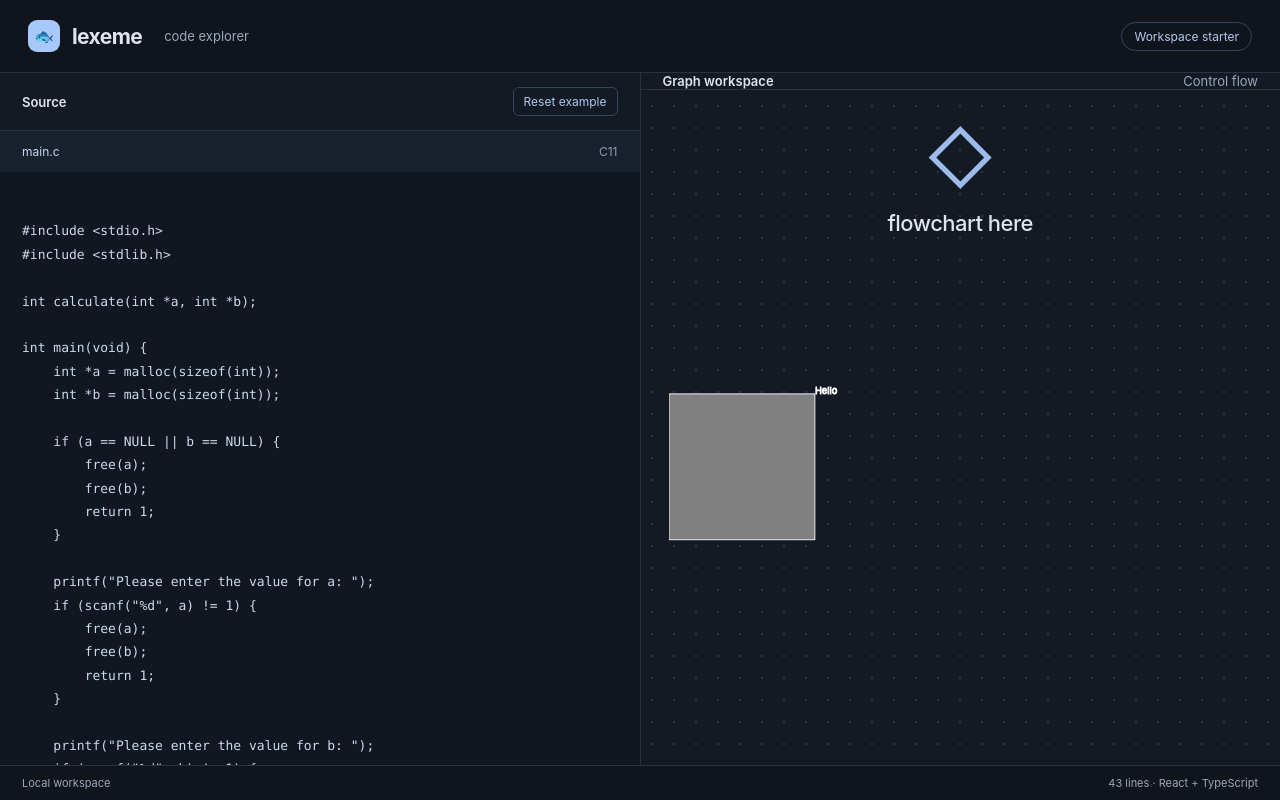
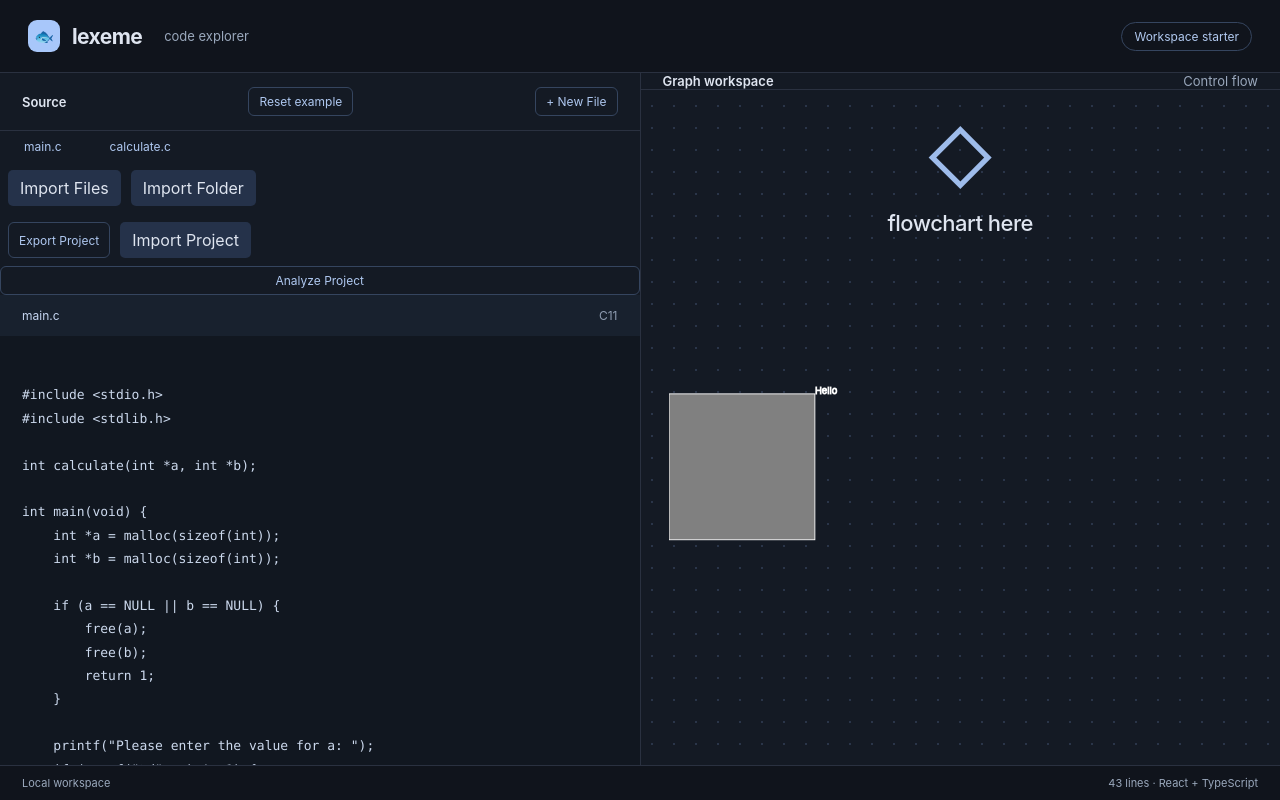
Before and after one commit to kumaryash6352/cs4366-lexeme, a React (Vite) app: page / in a window 1280 px wide. Shown: the top 800 px of the page. Built offline with nearby package versions, Linux system fonts and the light colour scheme.

Commit message:
Add multi-file workspace and project import/export

```diff
--- a/src/App.css
+++ b/src/App.css
@@ -23,3 +23,14 @@ h3 { font-size: 22px; font-weight: 500; letter-spacing: -.5px; margin: 12px 0; }
 .graph-modes { border-top: 1px solid #2a3140; color: #9aa8bc; font-size: 11px; padding: 15px 22px; text-align: center; }
 footer { display: flex; justify-content: space-between; padding: 10px 22px; border-top: 1px solid #2a3140; color: #9aa8bc; font-size: 11px; }
 @media (max-width: 760px) { .subtitle { display: none; } .toolbar { padding: 16px 22px; } }
+.file_tabs { display: flex; gap: 4px; overflow-x: auto; border-bottom: 1px solid #ccc; padding: 6px;}
+.file-tabs button { padding: 8px 24px; border: none; background: transparent; cursor: pointer; border-radius: 5px 5px 0 0; white-space: nowrap;}
+.file-tabs button.activate-tab { background: #e0e0e0; font-weight: bold; border-bottom: 2px solid #555;}
+.file-actions { display: flex; gap: 10px; padding: 8px;}
+.file-actions label { display: inline-block; padding: 8px 12px; background: #25324a; border-radius: 5px; cursor: pointer;}
+.file-actions input { display: none;}
+.project-actions { display: flex; gap: 10px; padding: 8px;}
+.project-actions label { display: inline-block; padding: 8px 12px; background: #25324a; border-radius: 5px; cursor: pointer;}
+.project-actions input { display: none;}
+.error-message {color: #dc2626;}
+.success-message {color: #16a34a;}
--- a/src/App.tsx
+++ b/src/App.tsx
@@ -50,11 +50,19 @@ import * as d3 from "https://cdn.jsdelivr.net/npm/d3@7/+esm";
 type Node = {
 	name: string;
 	kind: 'statement' | 'conditional' | 'loop';
-	file: string;
-	index: number;
-	children?: Node[];
+	file?: string;
+	index?: number;
+	children?: Node[] | null;
 };
 const graphExample : Node = {name: "Start", kind:'statement', children:[{name: "something something", kind:'statement', children:[{name: "End", kind:'statement', children:null}]}]}
+
+//Each file stores file name and content
+type SourceFile = {
+  name: string;
+  path: string;
+  content: string;
+};
+
 
 const isPanning = false;
 const flowchart_viewbox = {x:0, y:0, zoom:1000};
@@ -98,7 +106,177 @@ function zoomViewbox(cx : number, cy : number, zm : number) : void {
 // (...) exporting and importing
 
 export default function App() {
-  const [source, setSource] = useState(example);
+  //const [source, setSource] = useState(example);  //will not be needed when managing through files, but keeping for now
+
+  //stores source files loaded in workspace
+  const [files, setFiles] = useState<SourceFile[]>([
+    { name: "main.c", path: "main.c", content: example },
+    { name: "calculate.c", path: "calculate.c", content: "//Example code" },
+  ]);
+
+  //Tracks which file is curretnly selected (default is main.c)
+  const [activeFile, setActiveFile] = useState("main.c");
+
+  //Finds currently selected
+  const currentFile = files.find(file => file.path === activeFile);
+
+  //Tracks is backend is currently analyzing project
+  const [isAnalyzing, setIsAnalyzing] = useState(false);
+
+  //Stores error returned by backend or network request
+  const [analysisError, setAnalysisError] = useState("");
+
+  //Stores graoh data returned by backend
+  const [analysisResult, setAnalysisResult] = useState<unknown>(null);
+
+  async function analyzeProject() {
+    setIsAnalyzing(true);
+    setAnalysisError("");
+    setAnalysisResult(null);
+
+    try {
+      const response = await fetch("http://localhost:3000/analyze", { //Example endpoint. Replace endpoint when known
+        method: "POST",
+        headers: {
+          "Content-Type": "application/json"
+        },
+        //Sends every file with name, path, and content
+        body: JSON.stringify({
+          files: files
+        })
+      });
+      //Check if backend successfully processed request
+      if (!response.ok) {
+        throw new Error( `Backend error: ${response.status}`);
+      }
+      //Read graoh data returned by backend
+      const result = await response.json();
+      setAnalysisResult(result);
+      console.log("Analysis result: ", result);
+    } catch (error) {
+      console.error("Analysis failed:", error);
+      setAnalysisError(
+        error instanceof Error ? error.message : "Unknown anaysis error"
+      );
+    } finally {
+      //Stop displaying loading state
+      setIsAnalyzing(false);
+    }
+  }
+
+  function createNewFile() {
+    const fileName = window.prompt("Enter a filename");
+
+    if (!fileName || !fileName.trim()) return;
+    const cleanName = fileName.trim();
+    //Prevent duplicate filenames in workspace
+    if (files.some(file => file.path === cleanName)) {
+      alert("A file with this name already exists");
+      return;
+    }
+
+    const newFile: SourceFile = {
+      name: cleanName,
+      path: cleanName,
+      content: ""
+    };
+    //Automatically selects created file
+    setFiles(previousFiles => [...previousFiles, newFile]);
+    setActiveFile(newFile.path);
+  }
+
+  //Reads selected file and adds to workspace
+  async function importFiles(selectedFiles: FileList | null) {
+    if (!selectedFiles) return;
+
+    const importedFiles: SourceFile[] = await Promise.all(
+      Array.from(selectedFiles).map(async file => ({
+        name: file.name,
+        //Preserves folder structure
+        //Individual file uses filename
+        path: (file as any).webkitRelativePath || file.name,
+        //Reads from selected file
+        content: await file.text()
+      }))
+    );
+
+    //Add imported files and replace existing files that have same path
+    setFiles(previousFiles => {
+      const updatedFiles = [...previousFiles];
+
+      importedFiles.forEach(importedFile => {
+        const existingIndex = updatedFiles.findIndex(
+          file => file.path === importedFile.path
+        );
+
+        if (existingIndex >= 0) {
+          updatedFiles[existingIndex] = importedFile;
+        } else {
+          updatedFiles.push(importedFile);
+        }
+      });
+      return updatedFiles;
+    });
+    //Automatically open
+    if (importedFiles.length > 0) {
+      setActiveFile(importedFiles[0].path);
+    }
+  }
+
+  //Downloads current workspace as JSON project file
+  function exportProject() {
+    const project = {
+      projectName: "My Lexeme Project",
+      files: files
+    };
+    //Convert project object into formatted JSON text
+    const json = JSON.stringify(project, null, 2);
+    //Create downloadable file
+    const blob = new Blob([json], {
+      type: "application/json"
+    });
+
+    const url = URL.createObjectURL(blob);
+    const link = document.createElement("a");
+    link.href = url;
+    link.download = "lexeme-project.json";
+    link.click();
+    //Release URL
+    setTimeout(() => {
+      URL.revokeObjectURL(url);
+    }, 1000);
+
+  }
+
+  //Loads previously exported Lexeme JSON project
+  async function importProject(file: File | undefined) {
+    if(!file) return;
+    try {
+      const text = await file.text();
+      const project = JSON.parse(text);
+
+      //Basic validation of imprted project
+      if (
+        !project ||
+        !Array.isArray(project.files) ||
+        !project.files.every((item: any) =>
+          typeof item.name === "string" &&
+          typeof item.path === "string" &&
+          typeof item.content === "string"
+        )
+      ) {
+        throw new Error("Invalid Lexeme project file");
+      }
+      //Replace current workpace with imported project
+      setFiles(project.files);
+      //Select first file in imported project
+      setActiveFile(project.files[0]?.path ?? "");
+    } catch (error) {
+      alert("Could not import project");
+      console.error(error);
+    }
+  }
+
   const [selectionIndex, setSelectionIndex] = useState(0);
   const [panning, setPanning] = useState(isPanning);
   const [flowchartViewbox, setViewbox] = useState([flowchart_viewbox.x, flowchart_viewbox.y, flowchart_viewbox.zoom, flowchart_viewbox.zoom]);
@@ -113,17 +291,135 @@ export default function App() {
         <section className="pane" aria-labelledby="source-title" >
           <div className="pane-header">
             <h2 id="source-title" className="noselect">Source</h2>
-            <button onClick={() => setSource(example)}>Reset example</button>
+            {/*Restores main.c to original content*/}
+            <button onClick={() => {
+              setFiles(previousFiles =>
+                previousFiles.map(file =>
+                  file.path === "main.c"
+                  ? {... file, content: example }
+                  : file
+                )
+              );
+            }}>
+              Reset example
+            </button>
+            <button onClick={createNewFile}>
+              + New File
+            </button>
           </div>
-          <label className="file-label noselect" htmlFor="source">main.c <span>C11</span></label>
-          <textarea id="source1" value={source} onChange={(event) => setSource(event.target.value)} onSelect={(event)=> setSelectionIndex(event.target.selectionStart)} spellCheck={false} aria-label="C source code" />
+
+          <div className="file-tabs"> {/*creates a selectable tab for each file*/}
+            {files.map(file => (
+              <button
+                key={file.path}
+                className={activeFile === file.path ? "active-tab" : ""}
+                onClick={() => setActiveFile(file.path)}
+              >
+                {file.name}
+              </button>
+            ))}
+          </div>
+
+          <div className="file-actions">
+            {/* Import individual .c and .h files */}
+            <label>
+              Import Files
+              <input
+                type="file"
+                multiple
+                accept=".c,.h"
+                onChange={event => {
+                  void importFiles(event.target.files);
+                  event.target.value = "";
+                }}
+                />
+            </label>
+
+            {/*Import and entire project folder */}
+            <label>
+              Import Folder
+              <input
+                type="file"
+                multiple
+                accept=".c,.h"
+                {...({webkitdirectory: ""} as any)}
+                onChange={event => {
+                  void importFiles(event.target.files);
+                  event.target.value = "";
+                }}
+              />
+            </label>
+          </div>
+
+          <div className="project-actions">
+            <button onClick={exportProject}>
+              Export Project
+            </button>
+            <label>
+              Import Project
+              <input
+                type="file"
+                accept=".json,application/json"
+                onChange={event => {
+                  void importProject(event.target.files?.[0]);
+                  event.target.value = "";
+                }}
+                />
+            </label>
+          </div>
+
+          <button
+            onClick={analyzeProject}
+            disabled={isAnalyzing || files.length === 0}
+          >
+            {isAnalyzing ? "Analyzing..." : "Analyze Project"}
+          </button>
+
+          {analysisError && (
+            <p className="error-message">
+              Analysis failed: {analysisError}
+            </p>
+          )}
+          {analysisResult != null && (
+            <p className="success-message">
+              Analysis completed successfully
+            </p>
+          )}
+
+            {/* Displays the filename of selected or no file selected*/}
+          <label className="file-label noselect" htmlFor="source1">
+            {currentFile?.name ?? "No file sleected"} <span>C11</span>
+          </label>
+
+          {/*Displays contents of current file*/}
+          {/*Updates file object when code is edited*/}
+          {/*Tracks selected text position for interactive code-to-graph*/}
+          <textarea
+            id="source1"
+            value={currentFile?.content ?? ""}
+            onChange={(event) => {
+              const newContent = event.target.value;
+
+              {/*Creates updated file array*/}
+              setFiles(previousFiles =>
+                previousFiles.map(file =>
+                  file.path === activeFile
+                  ? {...file, content: newContent }
+                  : file
+                )
+              );
+            }}
+            onSelect={(event) => setSelectionIndex(event.target.selectionStart)}
+            spellCheck={false}
+            aria-label="C source code"
+          />
         </section>
         <section className="pane graph-pane" aria-labelledby="graph-title">
           <div className="pane-header noselect"><h2 id="graph-title">Graph workspace</h2><span className="muted">Control flow</span></div>
           <div className="empty-state">
             <div className="graph-mark noselect" aria-hidden="true">◇</div>
             <h3 className="noselect">flowchart here</h3>
-<svg id="FLOWCHART" viewBox={flowchartViewbox}
+<svg id="FLOWCHART" viewBox={flowchartViewbox.join(" ")}
 	onMouseDown={(event)=> setPanning(true)}
 	onMouseMove={(event)=>{if (panning) { panViewbox(event.movementX, event.movementY); setViewbox([flowchart_viewbox.x,flowchart_viewbox.y,flowchart_viewbox.zoom,flowchart_viewbox.zoom]);}}}
 	onWheel={(event)=>{if (event.ctrlKey) {zoomViewbox(event.nativeEvent.offsetX, event.nativeEvent.offsetY, event.deltaY); setViewbox([flowchart_viewbox.x,flowchart_viewbox.y,flowchart_viewbox.zoom,flowchart_viewbox.zoom]);}}}
@@ -141,7 +437,11 @@ export default function App() {
           <div className="graph-modes" aria-label="Planned graph views">Control flow · Calls · Includes · Data dependencies</div>
         </section>
       </div>
-      <footer><span>Local workspace</span><span>{source.trimEnd().split('\n').length} lines · React + TypeScript</span></footer>
+      {/*Displays number of lines in file and updates line count*/}
+      <footer>
+        <span>Local workspace</span>
+        <span>{currentFile?.content.trimEnd().split('\n').length ?? 0} lines · React + TypeScript</span>
+      </footer>
     </main>
   )
 }
```
Also changed, not shown: 1 other file (tests, documents, lock files or other folders).
